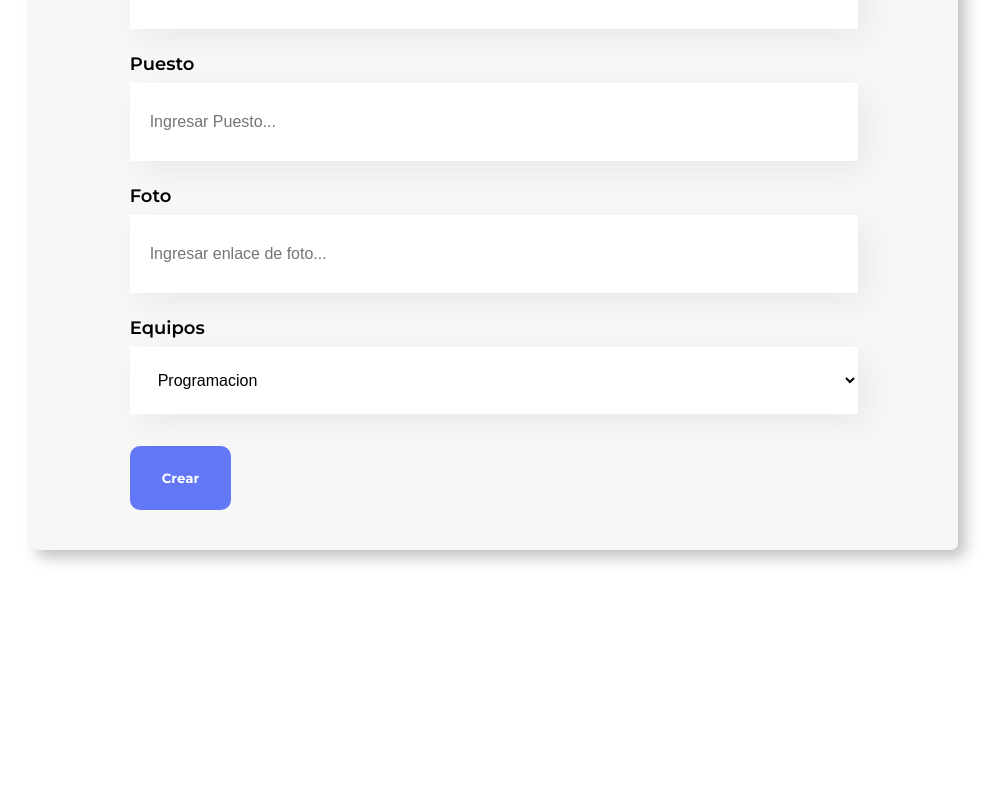
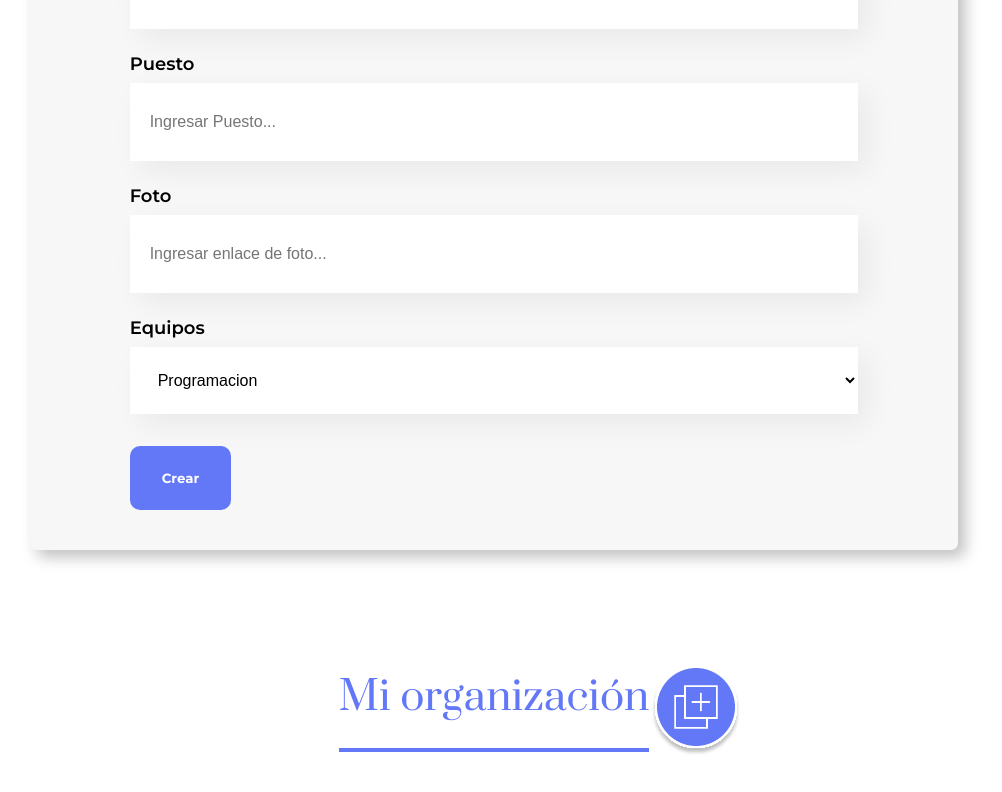
Before and after one commit to JulianRengifo/Org-react, a React (Create React App) app: page / in a window 1280 px wide. Shown: the part 764-1556 px from the top of the page, without its empty margins (146-1148 px from the left). Before the commit the page ends 1394 px from the top, so only its background shows below. Built offline with nearby package versions, Linux system fonts and the light colour scheme.

Commit message:
MiOrg
Se creo la carpeta MiOrg para insertar el titulo y una imagen que funcionara como boton

```diff
--- a/src/App.js
+++ b/src/App.js
@@ -2,13 +2,14 @@
 import './App.css';
 import Header from './componentes/Header/Header.js'
 import Formulario from './componentes/Formulario/Formulario.js';
+import MiOrg from './componentes/MiOrg/index.js';
 
 function App() {
   return (
     <div>
       <Header />
       <Formulario/>
-
+      <MiOrg/>
     </div>
   );
 }
--- /dev/null
+++ b/src/componentes/MiOrg/MiOrg.css
@@ -0,0 +1,21 @@
+
+.orgSection{
+    display: flex;
+    width: 100%;
+    justify-content: center;
+    align-items: center;
+}
+
+.title{
+    color: #6278F7;
+    font-size: 40px;
+    font-weight: 400;
+    padding-bottom: 24px;
+    border-bottom: 4px solid #6278F7;  /*Linea debajo del titulo "Mi organización"*/
+}
+
+.orgSection img{
+    position: absolute;
+    right: 30%;
+    cursor: pointer;
+}
--- /dev/null
+++ b/src/componentes/MiOrg/index.js
@@ -0,0 +1,12 @@
+
+import "./MiOrg.css"
+
+const MiOrg = () => {
+
+    return <section className="orgSection">
+        <h3 className="title">Mi organización</h3>
+        <img src="/img/add.png" alt="add"/>
+    </section>
+}
+
+export default MiOrg;
```
Also changed, not shown: public/img/add.png (added).
